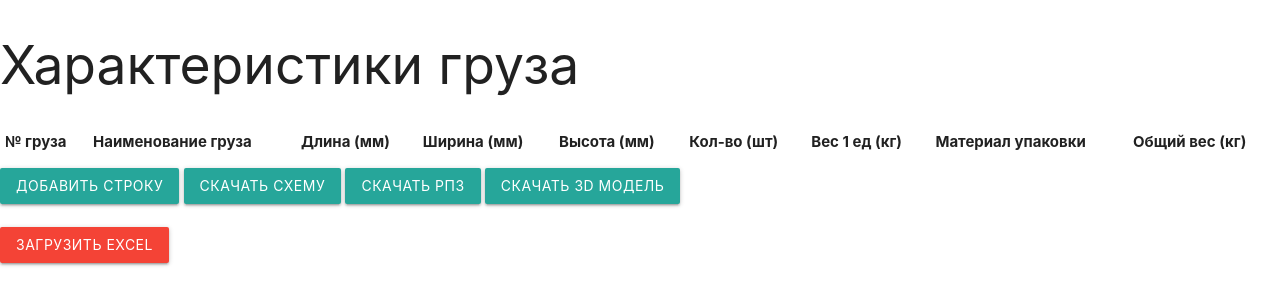
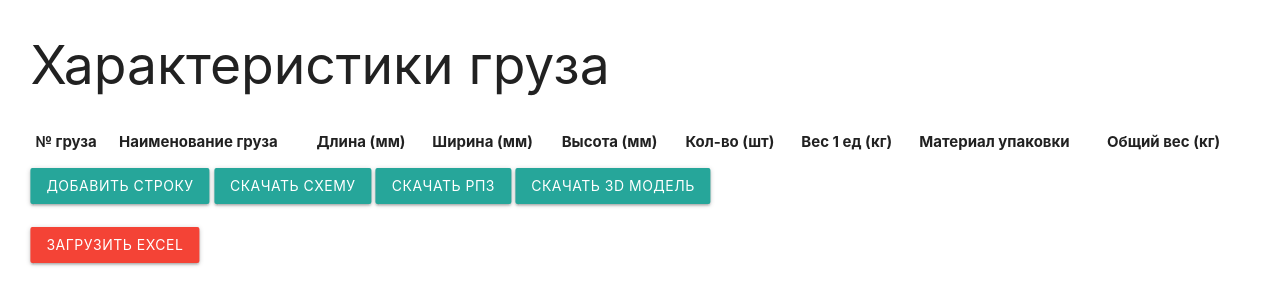
Before and after one commit to Always-prog/RZD-Hakaton, a Flask app: template backend/templates/index.html in a window 1280 px wide. Shown: the top 305 px of the page. Run offline with Flask 3, Linux system fonts and the light colour scheme; the template is opened without the code that fills it, so the values that code supplies are empty.

Commit message:
added some offset for body

```diff
--- a/backend/templates/index.html
+++ b/backend/templates/index.html
@@ -7,8 +7,9 @@
 	<title>Характеристики груза</title>
 </head>
 
-<body>
+<body  style="width: 95%;transform: translate(2.5%);">
 	<h2 class="header">Характеристики груза</h2>
+    <div>
 	<table id="cargo_table" class="responsive-table striped">
 		<thead>
 			<tr>
@@ -25,7 +26,7 @@
 		</thead>
 		<tbody></tbody>
 	</table>
-
+    </div>
 	<button id='add_row_btn' class="btn waves-effect waves-light" onclick="addRow()">Добавить строку</button>
 	<button id='download_scheme_btn' class="btn waves-effect waves-light">Скачать схему</button>
 	<button id='download_RPZ_btn' class="btn waves-effect waves-light">Скачать РПЗ</button>
```
